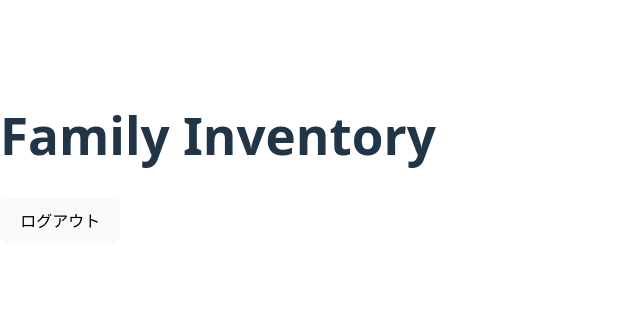
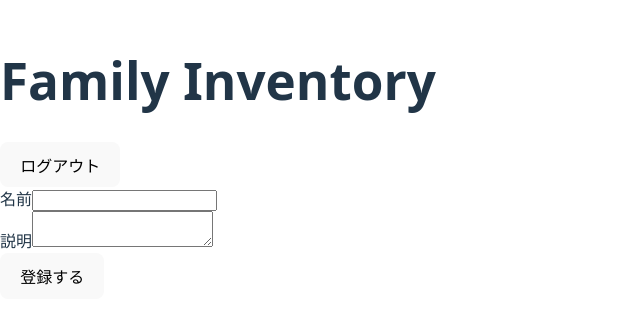
Before and after one commit to hyosetsu/family-inventory-app, a React app in the folder frontend/: page /items/new in a window 1280 px wide. Shown: the part 242-566 px from the top of the page, without its empty margins (0-640 px from the left). Built offline with nearby package versions, Linux system fonts and the light colour scheme; sample sign-in values are in the browser's storage; the HTML template or start-up script is replaced by a standard one.

Commit message:
登録編集画面のUI作りに進む

```diff
--- a/frontend/src/App.tsx
+++ b/frontend/src/App.tsx
@@ -3,6 +3,7 @@ import Login from "./pages/Login";
 import ItemList from "./components/ItemList";
 import ProtectedRoute from "./components/ProtectedRoute";
 import Header from "./components/Header";
+import ItemForm from "./components/ItemForm";
 
 export default function App() {
   const location = useLocation();
@@ -24,6 +25,23 @@ export default function App() {
             </ProtectedRoute>
           }
         />
+        {/* 🔽 ここが今回追加した2つ！ */}
+        <Route
+          path="/items/new"
+          element={
+            <ProtectedRoute>
+              <ItemForm />
+            </ProtectedRoute>
+          }
+        />
+        <Route
+          path="/items/:id/edit"
+          element={
+            <ProtectedRoute>
+              <ItemForm isEdit />
+            </ProtectedRoute>
+          }
+        />
       </Routes>
     </>
   );
--- /dev/null
+++ b/frontend/src/components/ItemForm.tsx
@@ -0,0 +1,68 @@
+import { useState, useEffect } from "react";
+import api from "../lib/axios";
+import { useNavigate, useParams } from "react-router-dom";
+
+type ItemFormProps = {
+  isEdit?: boolean;
+};
+
+export default function ItemForm({ isEdit = false }: ItemFormProps) {
+  const [name, setName] = useState("");
+  const [description, setDescription] = useState("");
+
+  const navigate = useNavigate();
+  const { id } = useParams();
+
+  // 編集時、初期データを取得
+  useEffect(() => {
+    if (isEdit && id) {
+      api.get(`items/${id}/`).then((res) => {
+        setName(res.data.name);
+        setDescription(res.data.description);
+      });
+    }
+  }, [isEdit, id]);
+
+  const handleSubmit = async (e: React.FormEvent) => {
+    e.preventDefault();
+
+    const payload = { name, description };
+
+    if (isEdit && id) {
+      await api.put(`items/${id}/`, payload);
+    } else {
+      await api.post("items/", payload);
+    }
+
+    navigate("/items");
+  };
+
+  return (
+    <form onSubmit={handleSubmit} className="p-4 space-y-4">
+      <div>
+        <label className="block font-medium">名前</label>
+        <input
+          value={name}
+          onChange={(e) => setName(e.target.value)}
+          className="border px-2 py-1 w-full"
+        />
+      </div>
+
+      <div>
+        <label className="block font-medium">説明</label>
+        <textarea
+          value={description}
+          onChange={(e) => setDescription(e.target.value)}
+          className="border px-2 py-1 w-full"
+        />
+      </div>
+
+      <button
+        type="submit"
+        className="bg-blue-600 text-white px-4 py-2 rounded"
+      >
+        {isEdit ? "更新する" : "登録する"}
+      </button>
+    </form>
+  );
+}
```
